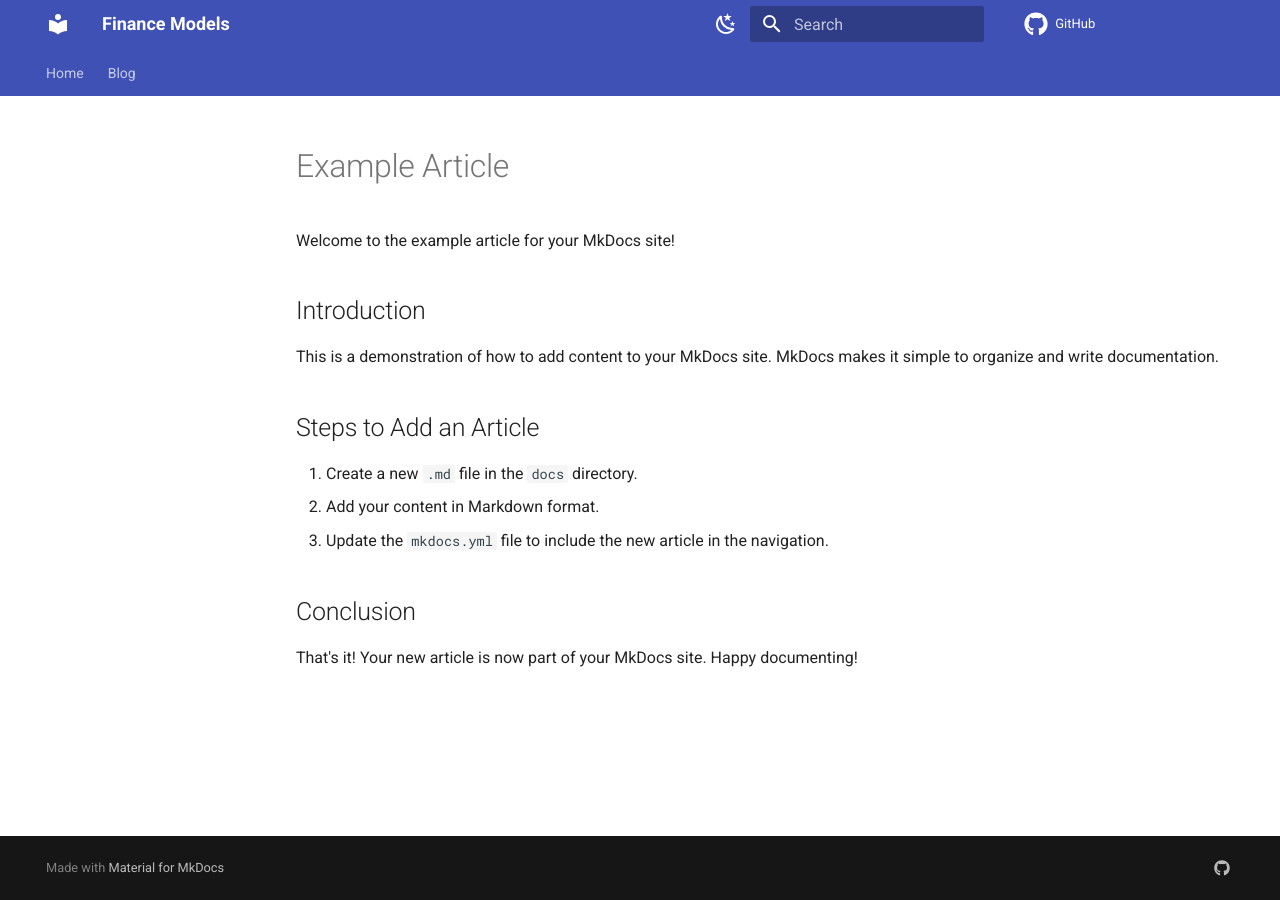
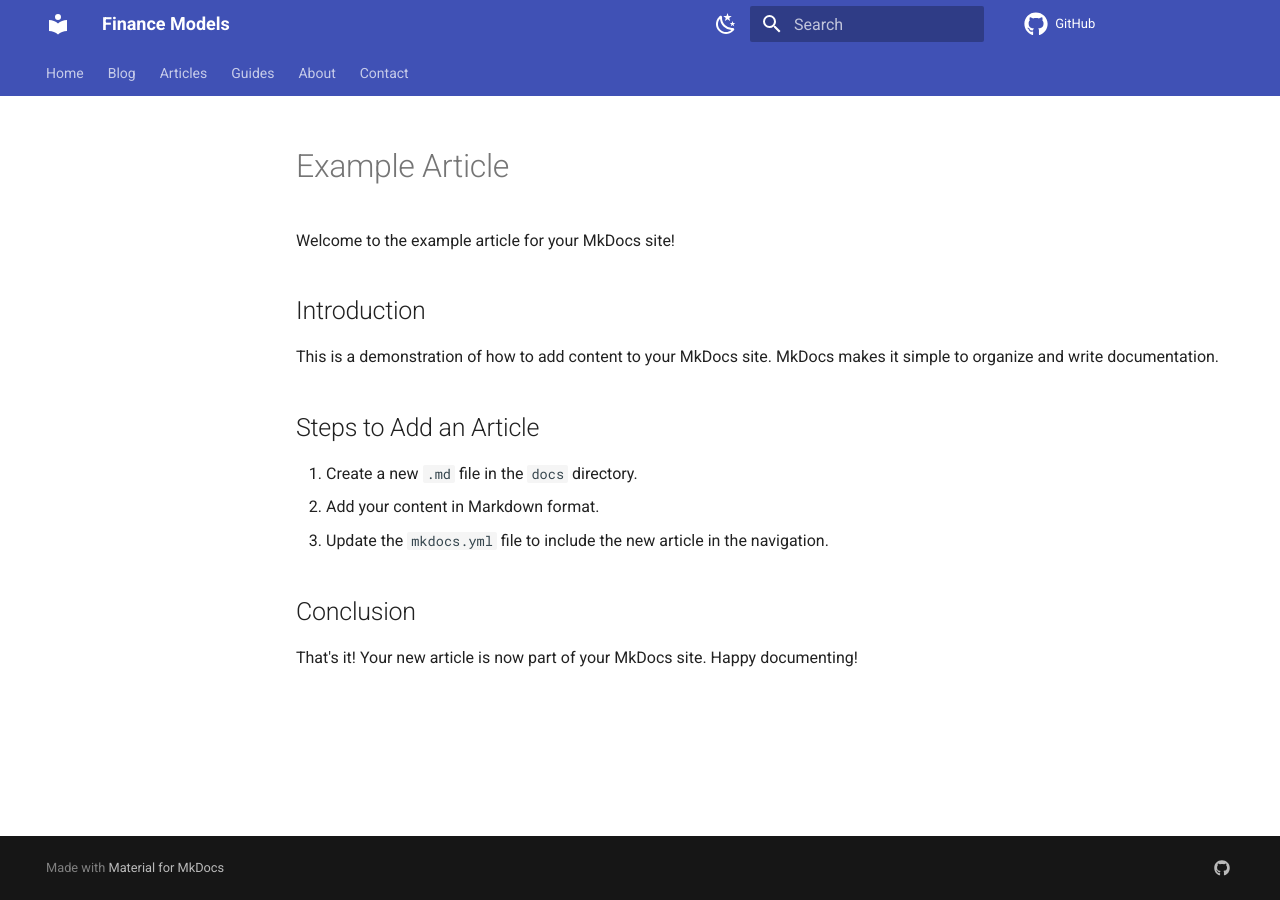
Before and after one commit to TheStatsProject/finance-models-docs, an MkDocs documentation site: the page built from docs/example-article.md, in a window 1280 px wide. Built offline with MkDocs 1.6.1 and Material for MkDocs 9.7.7, drawn with Linux system fonts in a browser that asks for light colours; comment, search, counter and statistics services are not loaded; part of the change alters nothing that is shown.

Commit message:
Update mkdocs.yml

```diff
--- a/mkdocs.yml
+++ b/mkdocs.yml
@@ -70,7 +70,18 @@ nav:
   - Home: index.md
   - Blog:
       - Blog Home: blog/index.md
-
+      - Categories: blog/categories.md
+      - Archives: blog/archives.md
+  - Articles:
+      - Introduction to Models: articles/introduction.md
+      - Model A: articles/model_a.md
+      - Model B: articles/model_b.md
+      - Model C: articles/model_c.md
+  - Guides:
+      - Getting Started: guides/getting_started.md
+      - Advanced Usage: guides/advanced_usage.md
+  - About: about/about.md
+  - Contact: about/contact.md
 
 use_directory_urls: true
 
```
